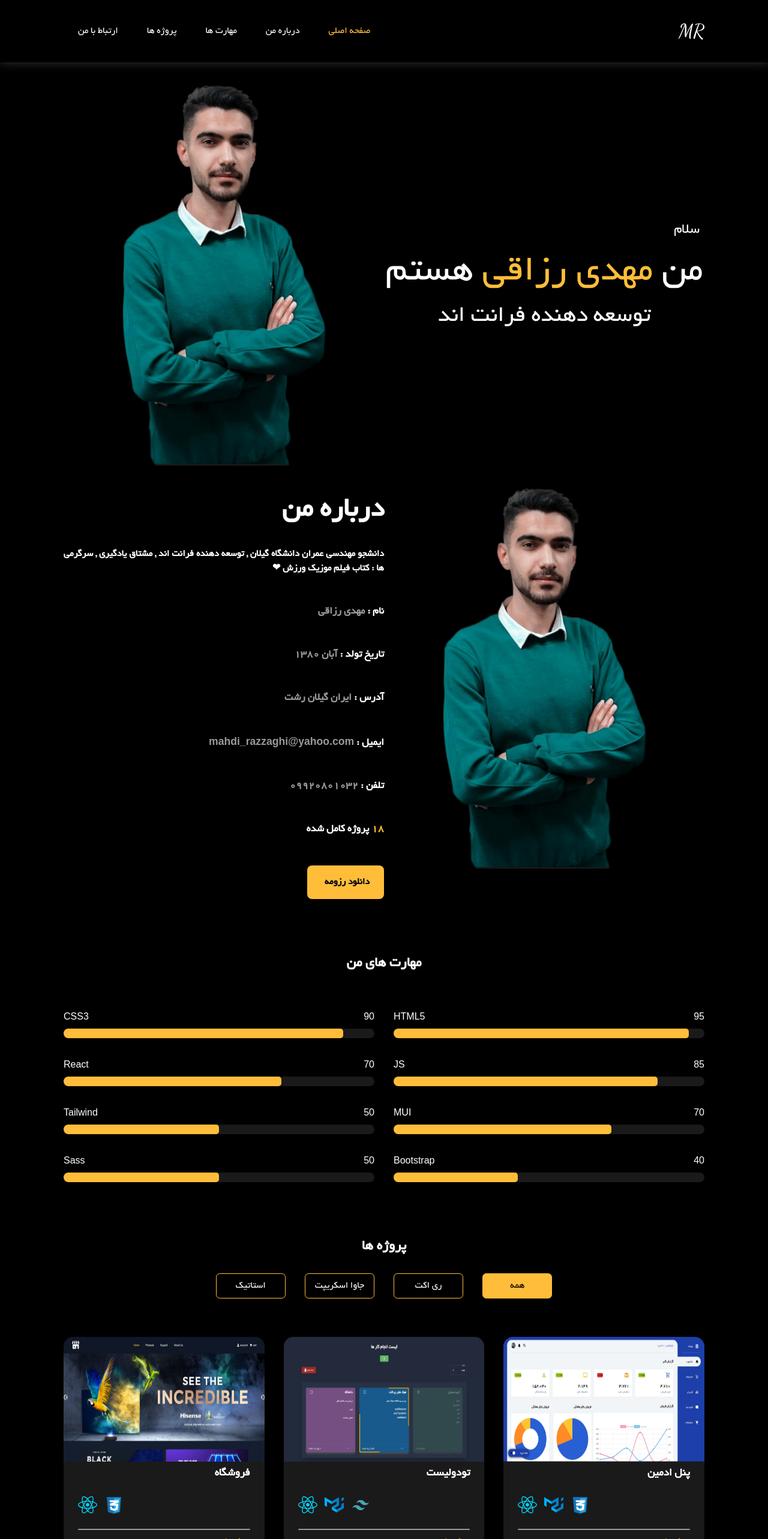
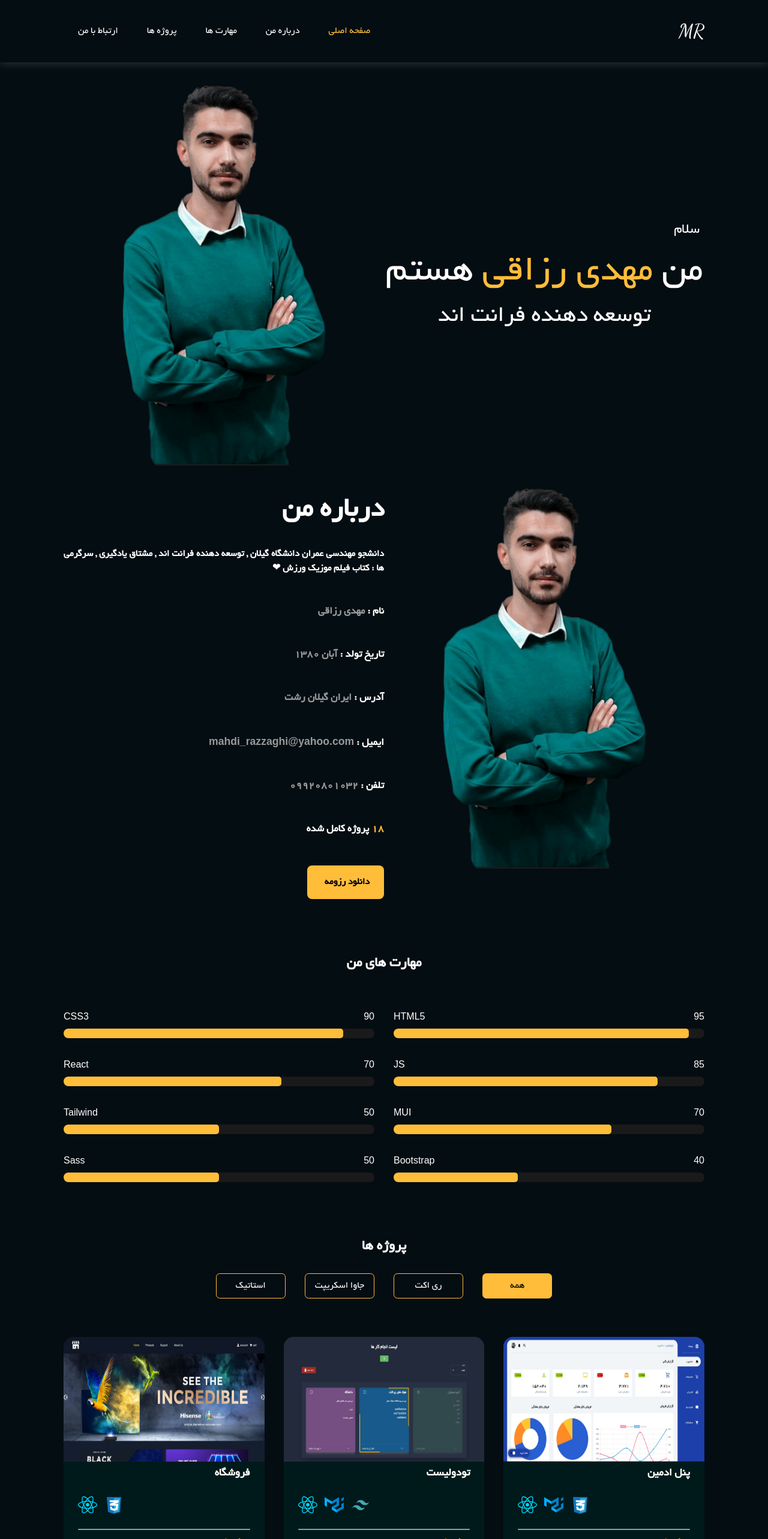
Before and after one commit to MahdiRazzaghi808/personal, a React (Create React App) app: page / in a window 1280 px wide. Shown: the top 2566 px of the page at 60% size. Built offline with nearby package versions, Linux system fonts and the light colour scheme.

Commit message:
change color

```diff
--- a/src/components/navbar/menu.module.css
+++ b/src/components/navbar/menu.module.css
@@ -78,7 +78,7 @@
         display: flex;
         flex-direction: column;
         justify-content: space-around;
-        background-color: #000000c1;
+        background-color: #040D12;
         position: fixed;
         top: 0;
         right: 0;
--- a/src/components/navbar/navbar.module.css
+++ b/src/components/navbar/navbar.module.css
@@ -1,7 +1,7 @@
 .navbar {
     display: flex;
     align-items: center;
-    background-color: #000000ee;
+    background-color: #040D12;
     z-index: 100;
     padding: 1.5rem 0;
     margin: 0 auto;
--- a/src/components/projects/projectC/project.module.css
+++ b/src/components/projects/projectC/project.module.css
@@ -1,6 +1,7 @@
 .wrapper {
     width: 100%;
-    background-color: #1a1a1a;
+    background-color: #001a1b
+    ;
     color: #fff;
     border-radius: 1rem;
 }
--- a/src/index.css
+++ b/src/index.css
@@ -22,7 +22,7 @@ html {
 body {
 	line-height: 1;
 	font-family: yekan;
-	background-color: #000;
+	background-color: #040D12;
 	color: #fff;
 }
 
```
